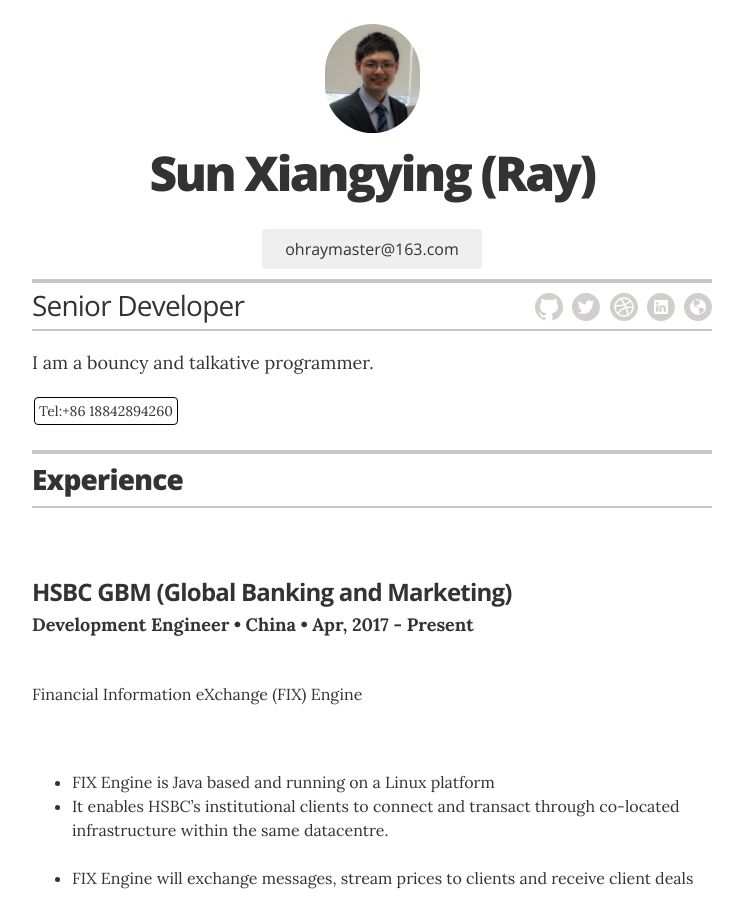
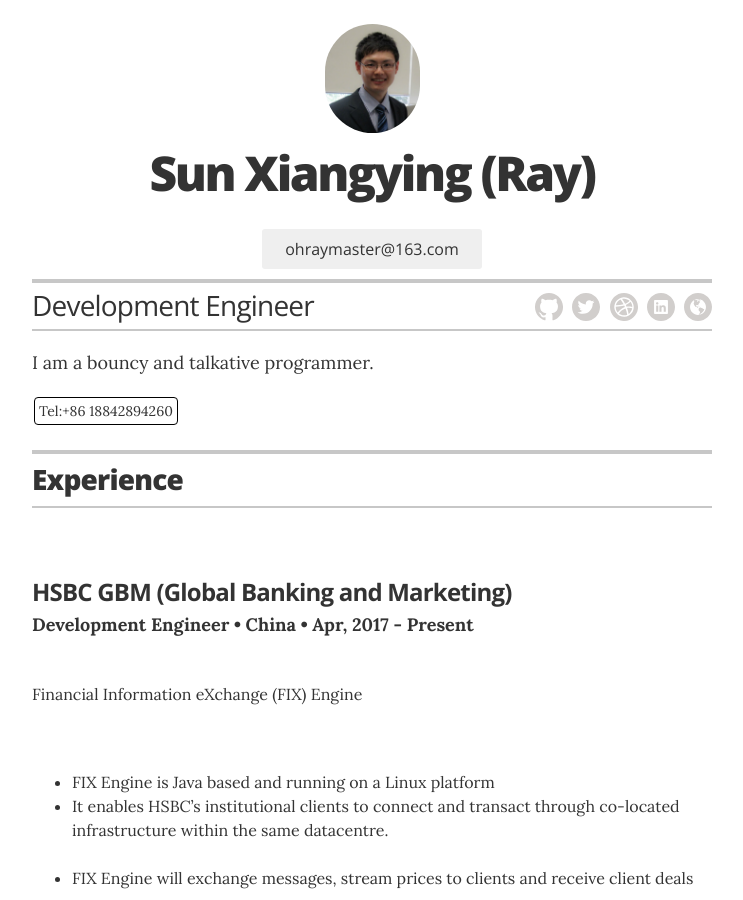
Before and after one commit to ohraymaster/ohraymaster.github.io, a Jekyll site: the page built from index.html, in a window 1280 px wide and 900 px high. Shown: the whole window, without its empty margins (268-1011 px from the left). Built offline with Jekyll 4.4.1, drawn with Linux system fonts in a browser that asks for light colours.

Commit message:
Update _config.yml

```diff
--- a/_config.yml
+++ b/_config.yml
@@ -11,7 +11,7 @@ sass:
 # Resume settings
 resume_avatar:                  "true"
 resume_name:                    "Sun Xiangying (Ray)"
-resume_title:                   "Senior Developer"
+resume_title:                   "Development Engineer"
 resume_contact_email:
   "ohraymaster@163.com"
 
```
